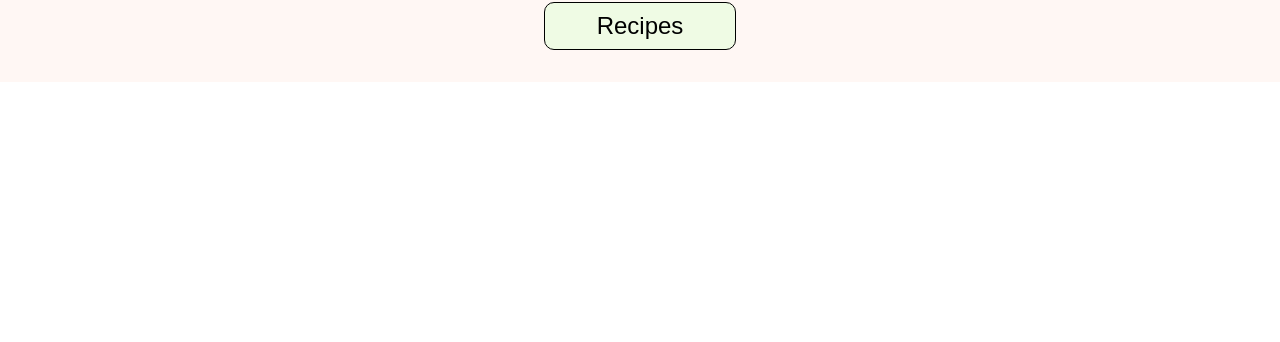
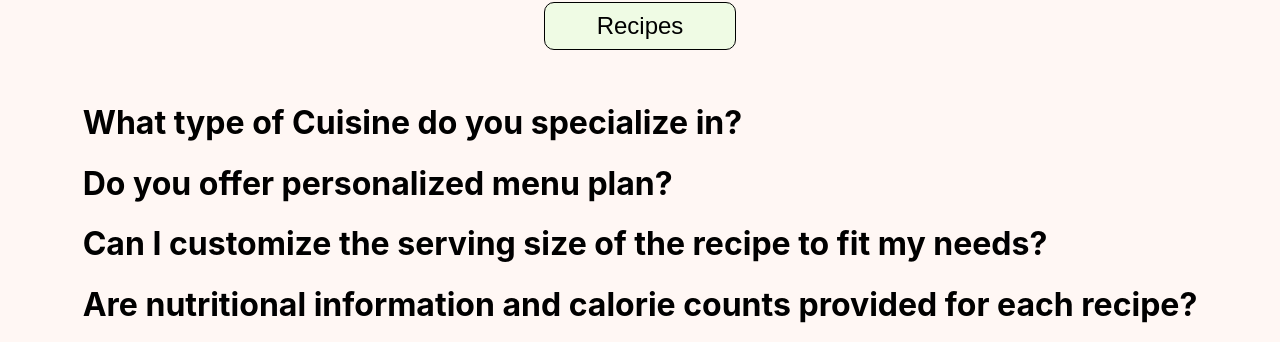
Before and after one commit to iftekar2/RecipeFinder, a React (Create React App) app: page / in a window 1280 px wide. Shown: the part 1734-2076 px from the top of the page. Before the commit the page ends 1816 px from the top, so only its background shows below. Built offline with nearby package versions, Linux system fonts and the light colour scheme; no server answers.

Commit message:
Adding content to FAQ.jsx

```diff
--- a/src/Components/FAQ.jsx
+++ b/src/Components/FAQ.jsx
@@ -6,16 +6,89 @@ function FAQ() {
     <FAQSection>
       <div className="faqComponent">
         <div className="faq">
-          <div className="questionOne"></div>
-          <div className="questionTwo"></div>
-          <div className="questionThree"></div>
-          <div className="questionFour"></div>
+          <div className="questionOne">
+            <h1>What type of Cuisine do you specialize in?</h1>
+          </div>
+          <div className="questionTwo">
+            <h1>Do you offer personalized menu plan?</h1>
+          </div>
+          <div className="questionThree">
+            <h1>
+              Can I customize the serving size of the recipe to fit my needs?
+            </h1>
+          </div>
+          <div className="questionFour">
+            <h1>
+              Are nutritional information and calorie counts provided for each
+              recipe?
+            </h1>
+          </div>
         </div>
       </div>
     </FAQSection>
   );
 }
 
-const FAQSection = styled.div``;
+const FAQSection = styled.div`
+  display: flex;
+  justify-content: center;
+  align-items: center;
+
+  // .faq {
+  //   display: flex;
+  //   flex-wrap: wrap;
+  //   justify-content: center;
+  //   align-items: center;
+  //   gap: 1.5rem;
+  // }
+
+  // .questionOne {
+  //   background: #ff8b8b;
+  //   padding-left: 1rem;
+  //   padding-right: 1rem;
+  //   width: 30rem;
+  //   height: 24rem;
+  //   display: flex;
+  //   justify-content: center;
+  //   align-items: center;
+  //   text-align: center;
+  // }
+
+  // .questionTwo {
+  //   background: #a6cfe2;
+  //   padding-left: 1rem;
+  //   padding-right: 1rem;
+  //   width: 30rem;
+  //   height: 24rem;
+  //   display: flex;
+  //   justify-content: center;
+  //   align-items: center;
+  //   text-align: center;
+  // }
+
+  // .questionThree {
+  //   background: #ffdaa3;
+  //   padding-left: 1rem;
+  //   padding-right: 1rem;
+  //   width: 30rem;
+  //   height: 24rem;
+  //   display: flex;
+  //   justify-content: center;
+  //   align-items: center;
+  //   text-align: center;
+  // }
+
+  // .questionFour {
+  //   background: #fedae1;
+  //   padding-left: 1rem;
+  //   padding-right: 1rem;
+  //   width: 30rem;
+  //   height: 24rem;
+  //   display: flex;
+  //   justify-content: center;
+  //   align-items: center;
+  //   text-align: center;
+  // }
+`;
 
 export default FAQ;
```
